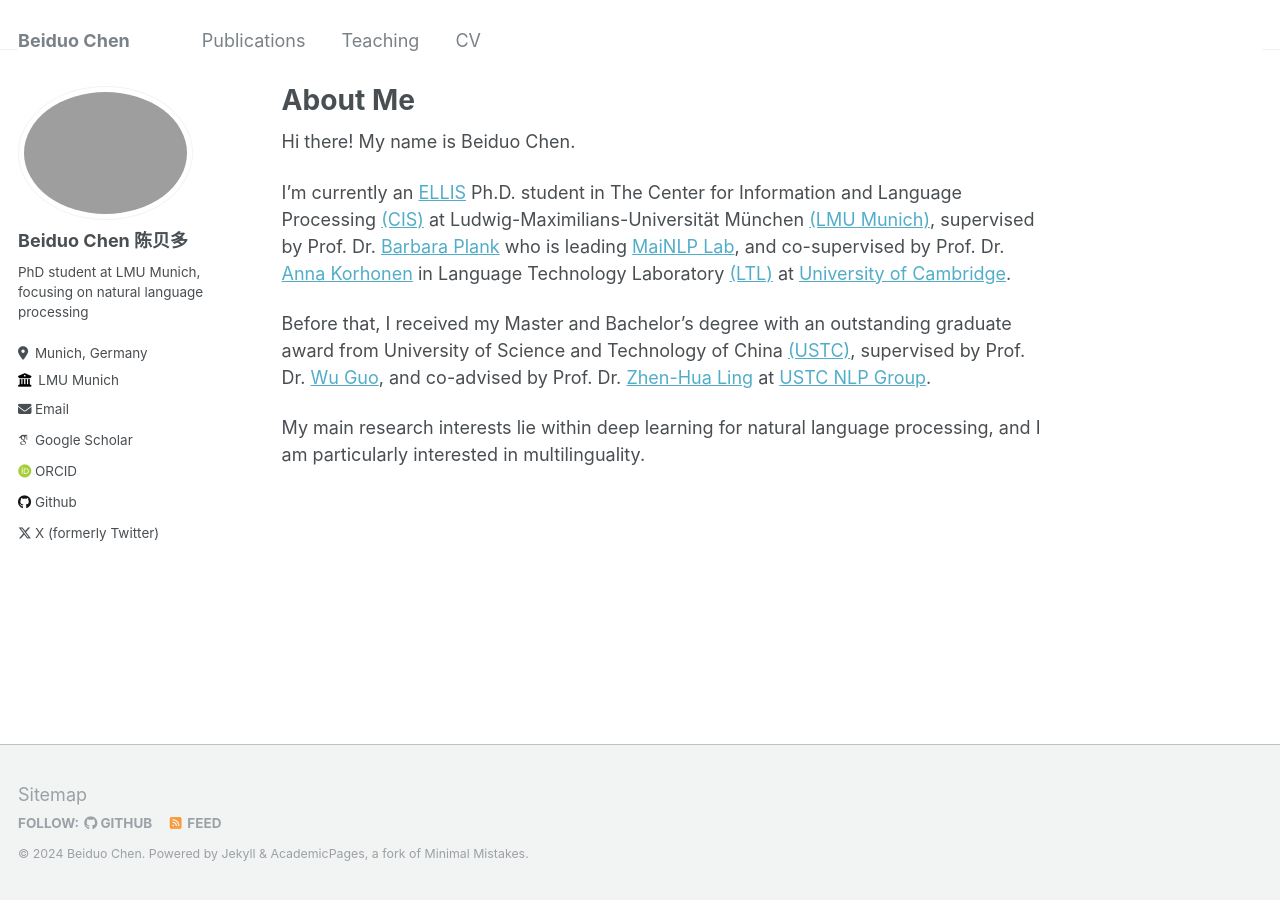
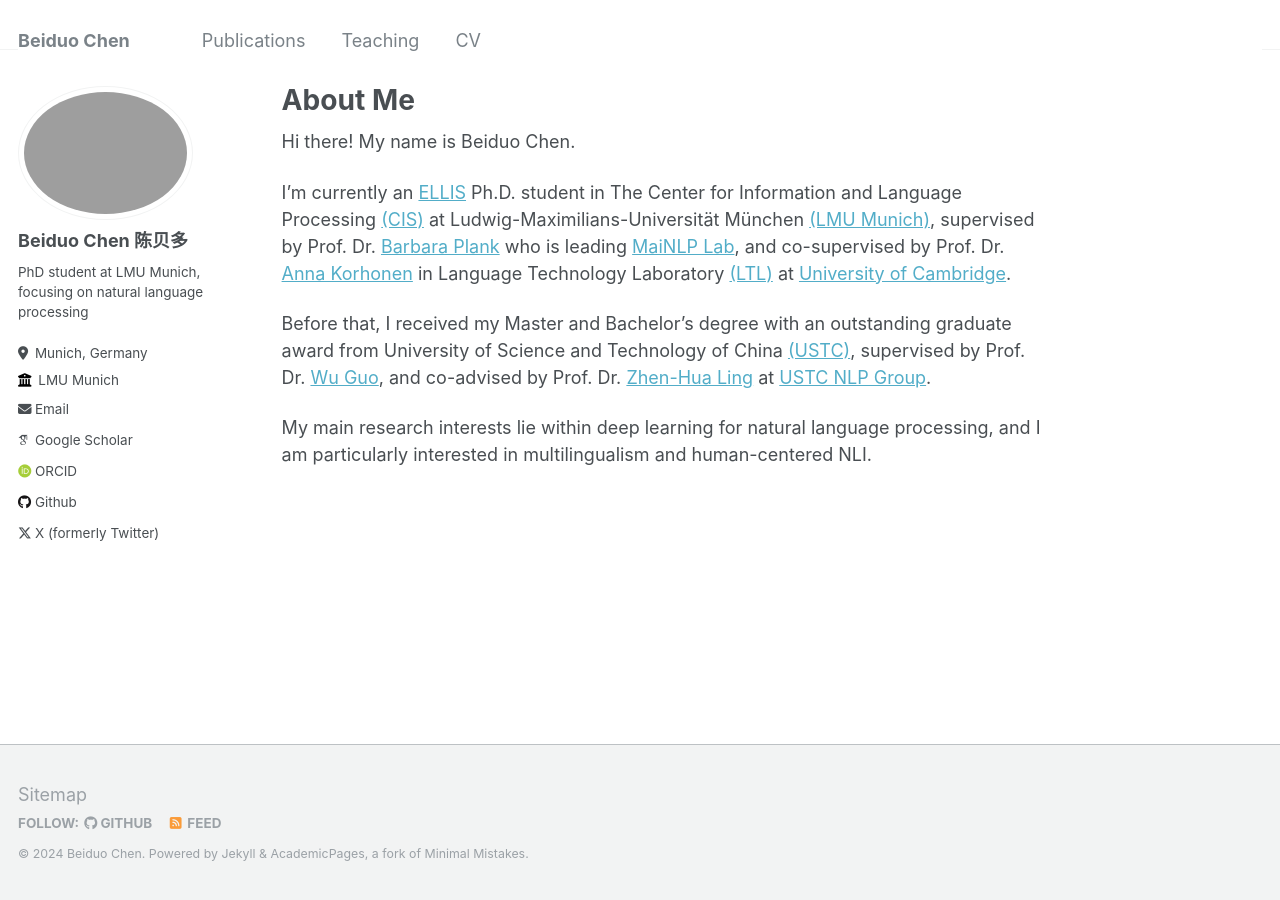
Before and after one commit to Mckysse/mckysse.github.io, a Jekyll site: the page built from _pages/about.md, in a window 1280 px wide. Built offline with Jekyll 4.4.1, drawn with Linux system fonts in a browser that asks for light colours; some web fonts are replaced.

Commit message:
Update about.md

```diff
--- a/_pages/about.md
+++ b/_pages/about.md
@@ -13,7 +13,7 @@ I'm currently an [ELLIS](https://ellis.eu/) Ph.D. student in The Center for Info
 
 Before that, I received my Master and Bachelor's degree with an outstanding graduate award from University of Science and Technology of China [(USTC)](http://en.ustc.edu.cn/), supervised by Prof. Dr. [Wu Guo](https://eeis.ustc.edu.cn/2011/0314/c2615a19383/page.htm), and co-advised by Prof. Dr. [Zhen-Hua Ling](ttp://staff.ustc.edu.cn/~zhling) at [USTC NLP Group](https://ustcnlp.github.io/).
 
-My main research interests lie within deep learning for natural language processing, and I am particularly interested in multilinguality.
+My main research interests lie within deep learning for natural language processing, and I am particularly interested in multilingualism and human-centered NLI.
 
 
 <!-- This is the front page of a website that is powered by the [academicpages template](https://github.com/academicpages/academicpages.github.io) and hosted on GitHub pages. [GitHub pages](https://pages.github.com) is a free service in which websites are built and hosted from code and data stored in a GitHub repository, automatically updating when a new commit is made to the respository. This template was forked from the [Minimal Mistakes Jekyll Theme](https://mmistakes.github.io/minimal-mistakes/) created by Michael Rose, and then extended to support the kinds of content that academics have: publications, talks, teaching, a portfolio, blog posts, and a dynamically-generated CV. You can fork [this repository](https://github.com/academicpages/academicpages.github.io) right now, modify the configuration and markdown files, add your own PDFs and other content, and have your own site for free, with no ads! An older version of this template powers my own personal website at [stuartgeiger.com](http://stuartgeiger.com), which uses [this Github repository](https://github.com/staeiou/staeiou.github.io).
```
